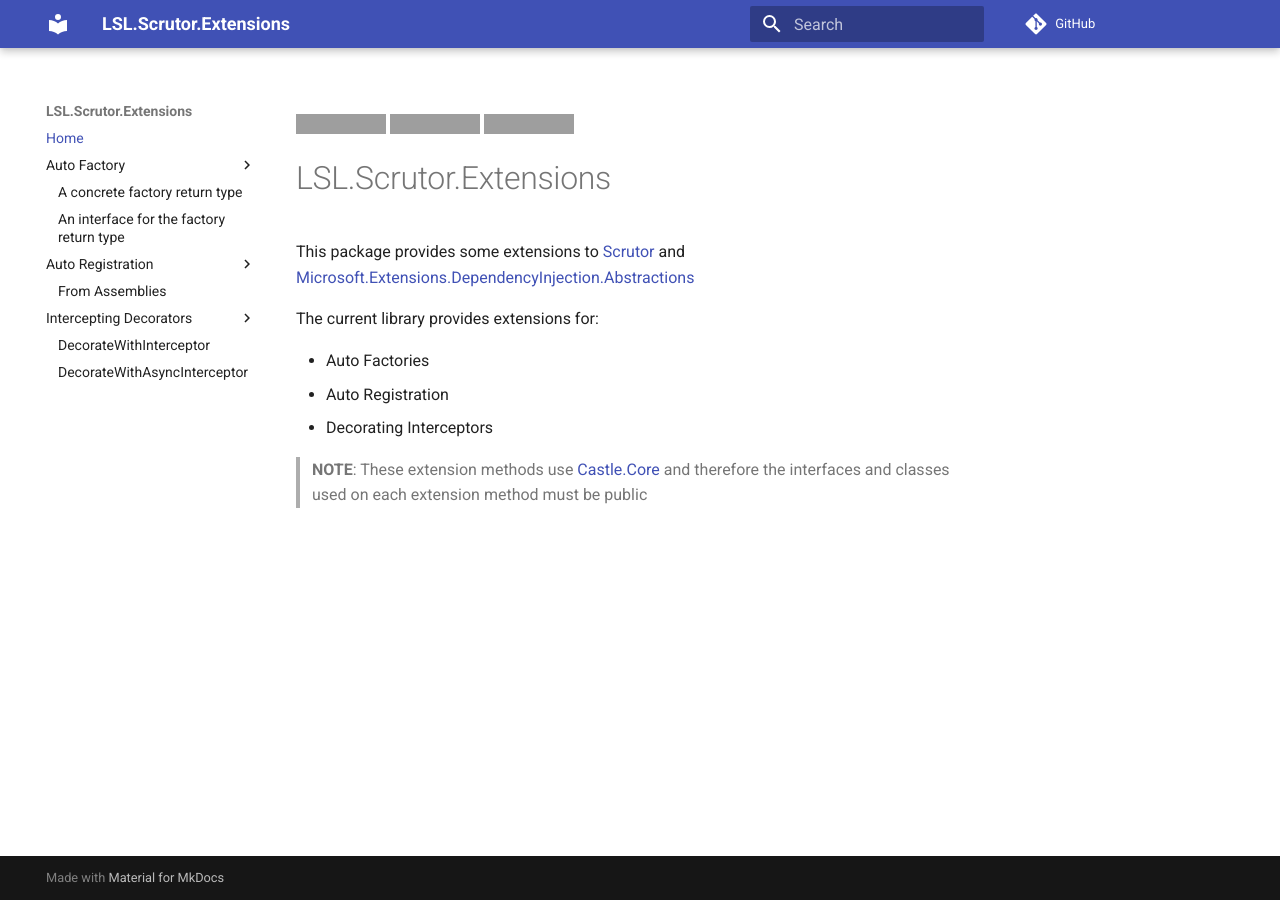
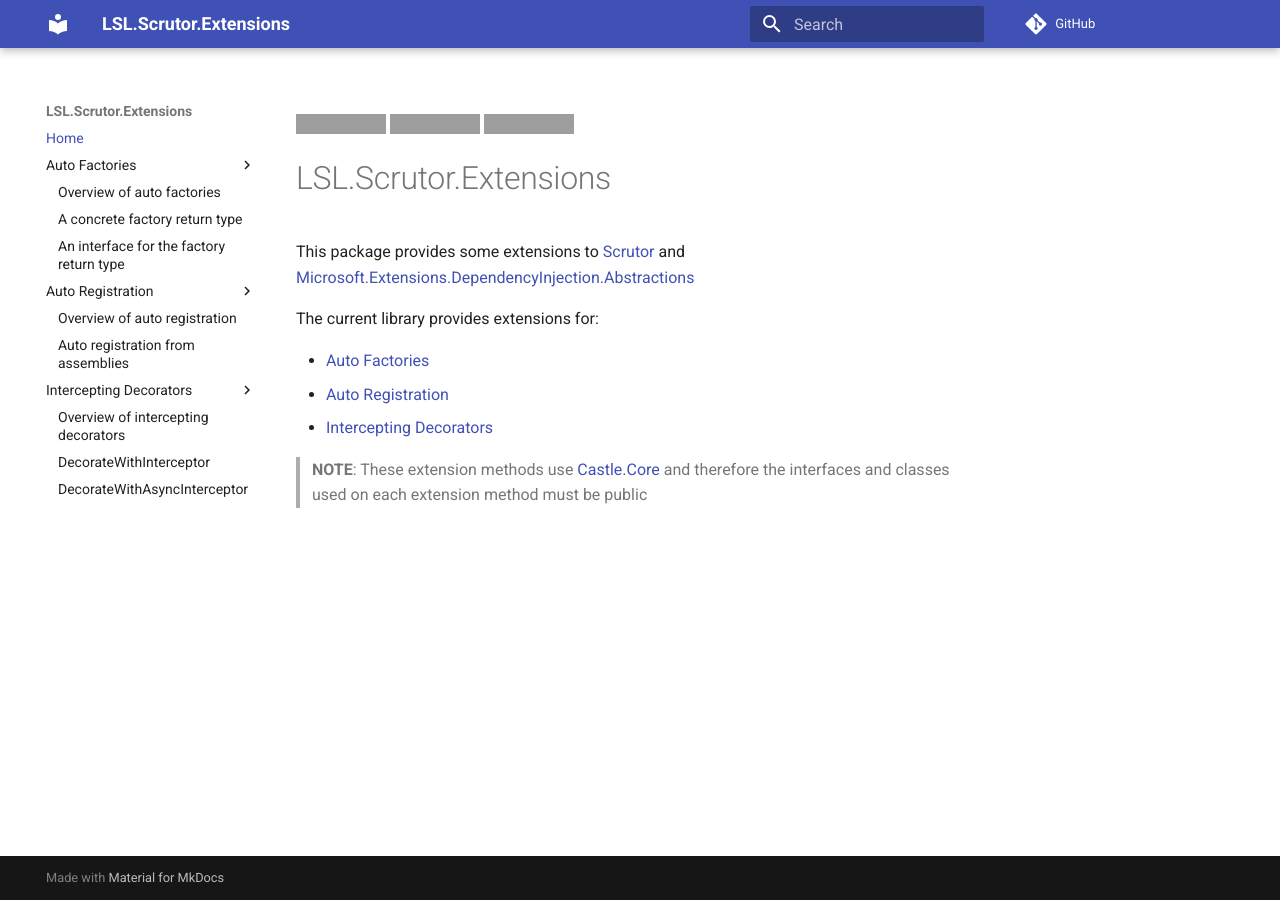
Before and after one commit to alunacjones/LSL.Scrutor.Extensions, an MkDocs documentation site: the page built from docs/index.md, in a window 1280 px wide. Built offline with MkDocs 1.6.1 and Material for MkDocs 9.7.7, drawn with Linux system fonts in a browser that asks for light colours; comment, search, counter and statistics services are not loaded; grey boxes are pictures that could not be loaded.

Commit message:
need to try a buid now...

```diff
--- /dev/null
+++ b/docs/Auto Factories/01-overview.md
@@ -0,0 +1 @@
+# Overview of auto factories
--- /dev/null
+++ b/docs/Auto Registration/01-overview.md
@@ -0,0 +1 @@
+# Overview of auto registration
--- a/docs/Auto Registration/fromAssemblies.md
+++ b/docs/Auto Registration/fromAssemblies.md
@@ -1 +1 @@
-# From Assemblies
+# Auto registration from assemblies
--- /dev/null
+++ b/docs/Intercepting Decorators/01-overview.md
@@ -0,0 +1 @@
+# Overview of intercepting decorators
--- a/docs/index.md
+++ b/docs/index.md
@@ -8,9 +8,9 @@
 
 The current library provides extensions for:
 
-* Auto Factories
-* Auto Registration
-* Decorating Interceptors
+* [Auto Factories](./Auto%20Factories/01-overview.md)
+* [Auto Registration](./Auto%20Registration/01-overview.md)
+* [Intercepting Decorators](./Intercepting%20Decorators/01-overview.md)
 
 > **NOTE**: These extension methods use [Castle.Core](https://www.nuget.org/packages/Castle.Core) and therefore the interfaces
 > and classes used on each extension method must be public
```
Also changed, not shown: readme.md (+3 -3 lines), docs/Auto Factories/concreteFactoryReturnType.md (renamed from docs/Auto Factory/concreteFactoryReturnType.md), docs/Auto Factories/interfaceReturnType.md (renamed from docs/Auto Factory/interfaceReturnType.md), 2 other files.
